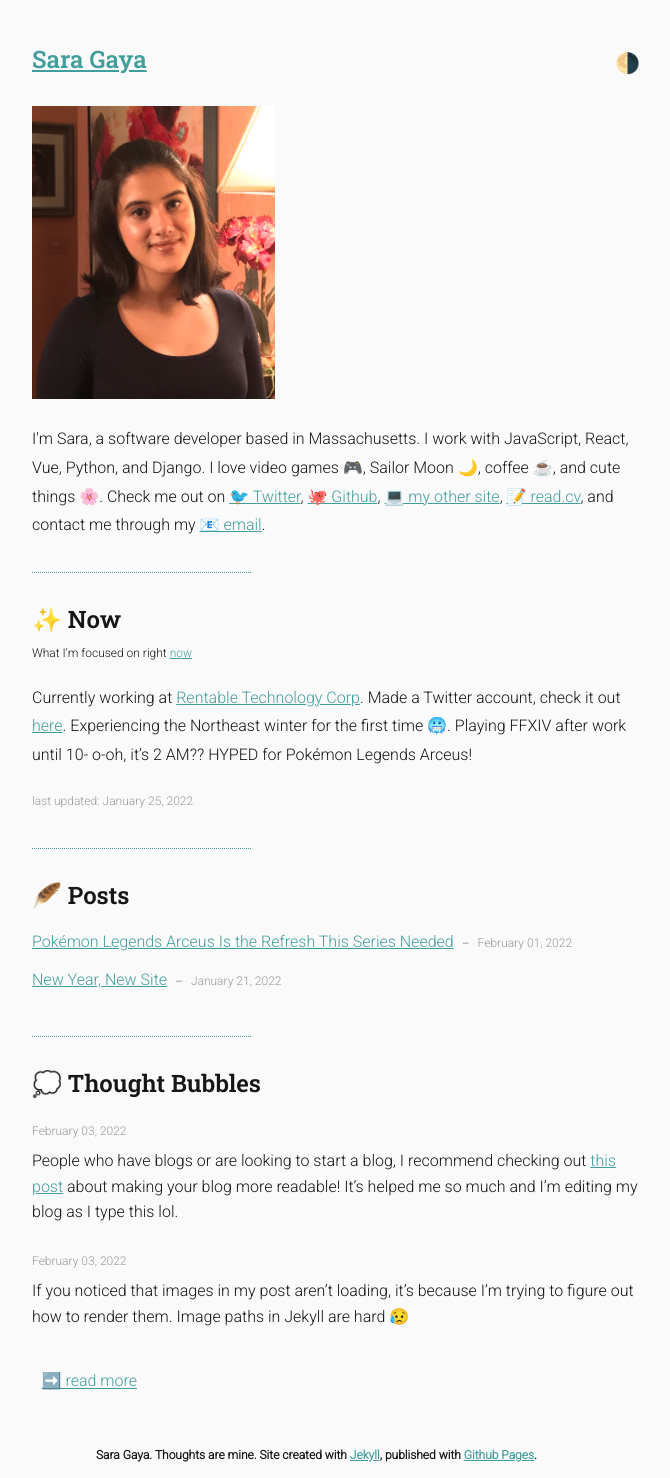
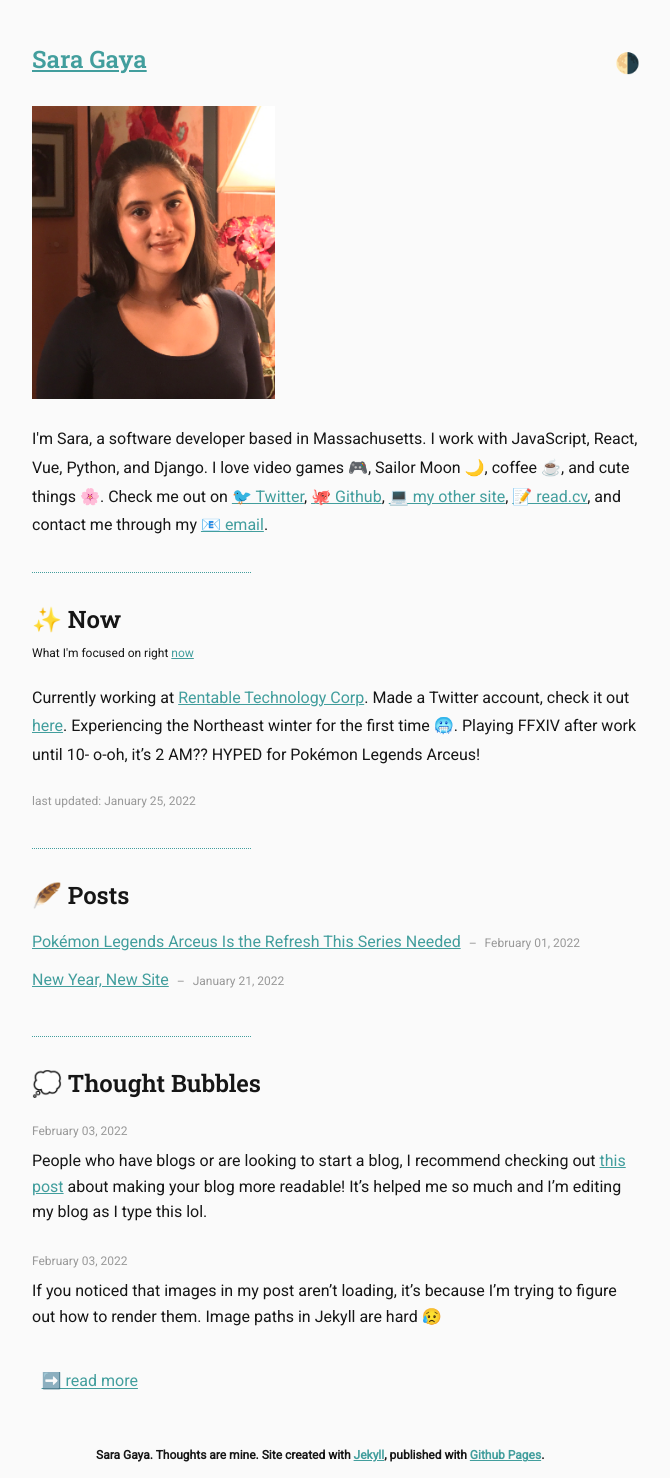
Before and after one commit to sgaya16/blog, a Jekyll site: the page built from index.html, in a window 1280 px wide. Shown: the whole page, without its empty margins (304-974 px from the left). Built offline with Jekyll 4.4.1, drawn with Linux system fonts in a browser that asks for light colours.

Commit message:
increased font weight for the good of everyone's eyes

```diff
--- a/_includes/headcontent.html
+++ b/_includes/headcontent.html
@@ -30,7 +30,7 @@
 {% endif %}
 <!--google fonts and css styling -->
 <link
-  href="https://fonts.googleapis.com/css2?family=Roboto+Slab:wght@600;700&family=Roboto:wght@300&display=swap"
+  href="https://fonts.googleapis.com/css2?family=Roboto+Slab:wght@600;700&family=Roboto:wght@400&display=swap"
   rel="stylesheet"
 />
 <link rel="stylesheet" href="/assets/css/styles.css" />
--- a/_sass/variables.scss
+++ b/_sass/variables.scss
@@ -11,7 +11,7 @@ $xs: 12px;
 $xxs: 10px;
 
 //font weights
-$default: 300;
+$default: 400;
 $semi_bold: 600;
 $bold: 700;
 
```
